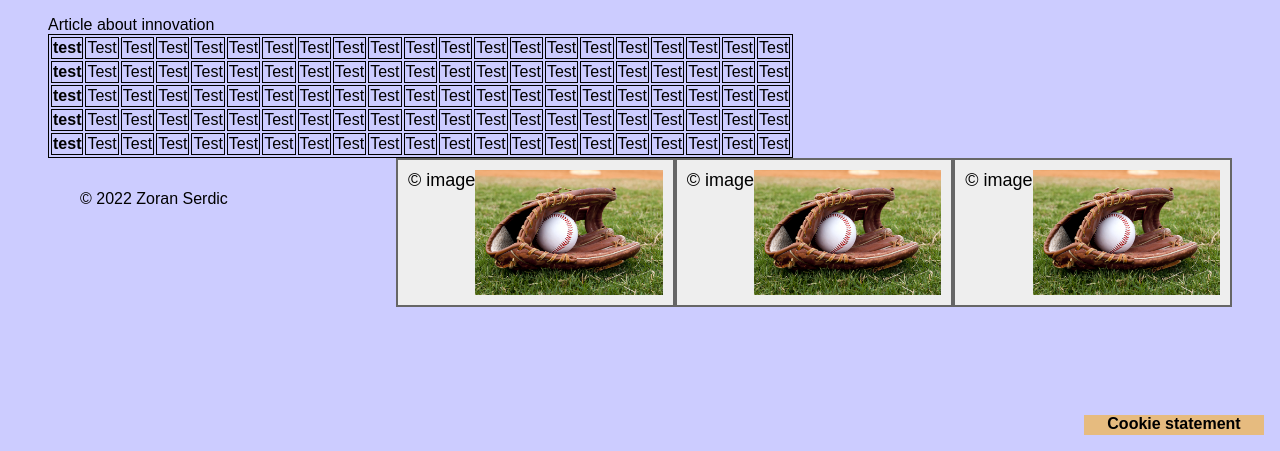
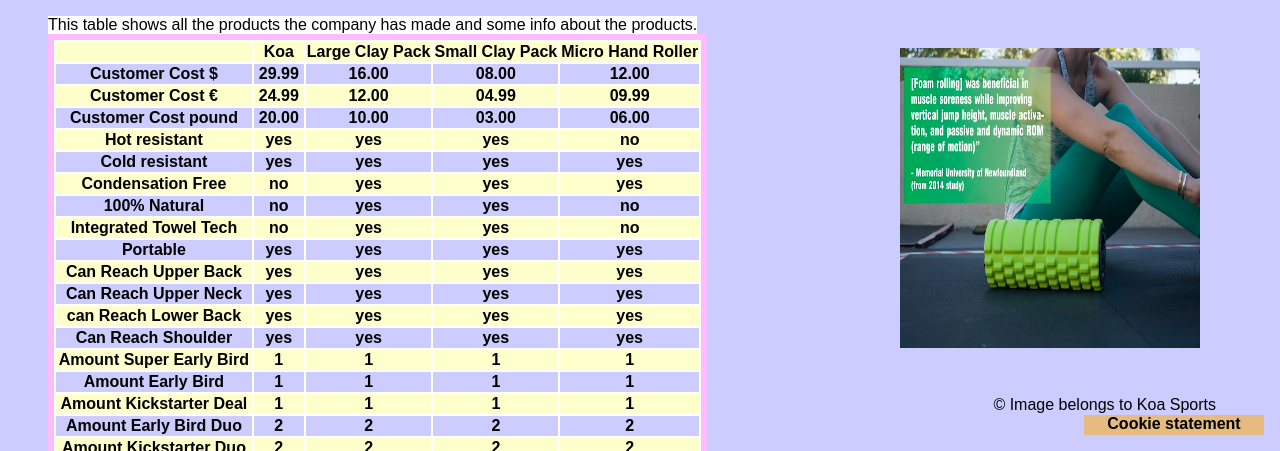
Before and after one commit to ZoranSerdic/ZoranSerdic, a plain HTML site: page pricing.html in a window 1280 px wide. Shown: the part 349-800 px from the top of the page. Drawn offline with Linux system fonts and the light colour scheme.

Commit message:
pricing fixed & filled with content

```diff
--- a/css/pricingstyle.css
+++ b/css/pricingstyle.css
@@ -5,13 +5,7 @@
 		display: none;
 	}
 
-	.asideImages
-	{
-		max-width: 100%;
-		height: 125px;
-		float: right;
-	}
-
+	/**/
 	*
 	{
 		margin: 1;
@@ -28,30 +22,65 @@
 
 	table
 	{
-		font-size: 16px;
-		border-color: #000;
 		border-style: solid;
-		border-width: 1px;
+		border-width: 6px;
+		border-color: #FBF;
+		background-color: #FFF
 	}
 
-	table *
+	tr:nth-child(even)
 	{
-		font-size: 16px;
-		border-color: #000;
-		border-style: solid;
-		border-width: 1px;
+		background: #CCF;
+	}
+	tr:nth-child(odd)
+	{
+		background: #FFC;
 	}
 
-	#asideArticles > article
+	p
 	{
-		background-color: #EEE;
-		border: solid 2px #666;
-		text-align: right;
-		padding: 10px;
-		font-size: 18px;
+		float: right;
+		margin: 1em;
+	}
+
+	#tableGroup
+	{
+		float: left;
+		height: 1000px;
+		width: 700px;
+	}
+
+	#asideImages1
+	{
+		width: 300px;
+		height: 300px;
+		margin: 2em;
 		float: right;
 	}
 
+	#asideImages2
+	{
+		width: 300px;
+		height: 300px;
+		margin: 2em;
+		float: right;
+	}
+
+	#asideImages3
+	{
+		width: 300px;
+		height: 300px;
+		margin: 2em;
+		float: right;
+	}
+
+	#innovation
+	{
+		background-color: #FFF;
+		float: left;
+	}
+
+	/**/
 	#enable
 	{
 		display: none;
@@ -105,12 +134,12 @@
 		display: none;
 	}
 
+	/**/
 	*
 	{
 		margin: 1;
 		padding: 1;
 		border: 0;
-
 	}
 
 	body
@@ -120,6 +149,64 @@
 		background-color: #CCF;
 	}
 
+	table
+	{
+		border-style: solid;
+		border-width: 6px;
+		border-color: #FBF;
+		background-color: #FFF
+	}
+
+	tr:nth-child(even)
+	{
+		background: #CCF;
+	}
+	tr:nth-child(odd)
+	{
+		background: #FFC;
+	}
+
+	p
+	{
+		float: left;
+		margin: 1em;
+	}
+
+	#tableGroup
+	{
+		float: left;
+		height: 600px;
+		width: 700px;
+	}
+
+	#asideImages1
+	{
+		display: none;
+	}
+
+	#asideImages2
+	{
+		width: 300px;
+		height: 300px;
+		margin: 2em;
+		float: left;
+	}
+
+	#asideImages3
+	{
+		width: 300px;
+		height: 300px;
+		margin: 2em;
+		float: left;
+	}
+
+	#innovation
+	{
+		background-color: #FFF;
+		float: left;
+	}
+
+	/**/
 	#enable
 	{
 		display: none;
@@ -145,7 +232,7 @@
 
 	#websiteFooter
 	{
-		width: 400px;
+		width: 200px;
 		margin: 2em;
 		font-size: 16px;
 		text-align: left;
@@ -173,12 +260,12 @@
 		display: none;
 	}
 
+	/**/
 	*
 	{
 		margin: 1;
 		padding: 1;
 		border: 0;
-
 	}
 
 	body
@@ -187,6 +274,67 @@
 		margin: 3em;
 		background-color: #CCF;
 	}
+
+	table
+	{
+		border-style: solid;
+		border-width: 6px;
+		border-color: #FBF;
+		background-color: #FFF
+	}
+
+	tr:nth-child(even)
+	{
+		background: #CCF;
+	}
+	tr:nth-child(odd)
+	{
+		background: #FFC;
+	}
+
+	p
+	{
+		float: left;
+		margin: 1em;
+	}
+
+	#tableGroup
+	{
+		float: left;
+		height: 600px;
+		width: 700px;
+	}
+
+	#asideImages1
+	{
+		width: 300px;
+		height: 300px;
+		margin: 2em;
+		float: left;
+	}
+
+	#asideImages2
+	{
+		width: 300px;
+		height: 300px;
+		margin: 2em;
+		float: left;
+	}
+
+	#asideImages3
+	{
+		width: 300px;
+		height: 300px;
+		margin: 2em;
+		float: left;
+	}
+
+	#innovation
+	{
+		display:none;
+	}
+
+	/**/
 
 	#enable
 	{
@@ -225,14 +373,12 @@
 
 	#websiteLogo
 	{
-		width: 100px;
-		height: 100px;
-		float: center;
+		display: none;
 	}
 
 	#websiteFooter
 	{
-		width: 400px;
+		width: 200px;
 		margin: 2em;
 		font-size: 16px;
 		text-align: left;
--- a/pricing.html
+++ b/pricing.html
@@ -48,142 +48,175 @@
 				</h3>
 			</nav>
 		</header>
-			<article>
-				Article about innovation
+		<Section id="tableGroup">
+			<article id="innovation">
+				This table shows all the products the company has made and some info about the products.
 			</article>
-		<Section>
 			<table>
+				<colgroup>
+					<col />
+					<col />
+					<col />
+					<col />
+					<col />
+					<col />
+				</colgroup>
 				<tr>
-					<th>test</th>
-					<td>Test</td>
-					<td>Test</td>
-					<td>Test</td>
-					<td>Test</td>
-					<td>Test</td>
-					<td>Test</td>
-					<td>Test</td>
-					<td>Test</td>
-					<td>Test</td>
-					<td>Test</td>
-					<td>Test</td>
-					<td>Test</td>
-					<td>Test</td>
-					<td>Test</td>
-					<td>Test</td>
-					<td>Test</td>
-					<td>Test</td>
-					<td>Test</td>
-					<td>Test</td>
-					<td>Test</td>
+					<th>&nbsp</th>
+					<th>&nbsp Koa &nbsp</th>
+					<th>Large Clay Pack</th>
+					<th>Small Clay Pack</th>
+					<th>Micro Hand Roller</th>
 				</tr>
 				<tr>
-					<th>test</th>
-					<td>Test</td>
-					<td>Test</td>
-					<td>Test</td>
-					<td>Test</td>
-					<td>Test</td>
-					<td>Test</td>
-					<td>Test</td>
-					<td>Test</td>
-					<td>Test</td>
-					<td>Test</td>
-					<td>Test</td>
-					<td>Test</td>
-					<td>Test</td>
-					<td>Test</td>
-					<td>Test</td>
-					<td>Test</td>
-					<td>Test</td>
-					<td>Test</td>
-					<td>Test</td>
-					<td>Test</td>
+					<th>Customer Cost $</th>
+					<th>29.99</th>
+					<th>16.00</th>
+					<th>08.00</th>
+					<th>12.00</th>
 				</tr>
 				<tr>
-					<th>test</th>
-					<td>Test</td>
-					<td>Test</td>
-					<td>Test</td>
-					<td>Test</td>
-					<td>Test</td>
-					<td>Test</td>
-					<td>Test</td>
-					<td>Test</td>
-					<td>Test</td>
-					<td>Test</td>
-					<td>Test</td>
-					<td>Test</td>
-					<td>Test</td>
-					<td>Test</td>
-					<td>Test</td>
-					<td>Test</td>
-					<td>Test</td>
-					<td>Test</td>
-					<td>Test</td>
-					<td>Test</td>
+					<th>Customer Cost €</th>
+					<th>24.99</th>
+					<th>12.00</th>
+					<th>04.99</th>
+					<th>09.99</th>
 				</tr>
 				<tr>
-					<th>test</th>
-					<td>Test</td>
-					<td>Test</td>
-					<td>Test</td>
-					<td>Test</td>
-					<td>Test</td>
-					<td>Test</td>
-					<td>Test</td>
-					<td>Test</td>
-					<td>Test</td>
-					<td>Test</td>
-					<td>Test</td>
-					<td>Test</td>
-					<td>Test</td>
-					<td>Test</td>
-					<td>Test</td>
-					<td>Test</td>
-					<td>Test</td>
-					<td>Test</td>
-					<td>Test</td>
-					<td>Test</td>
+					<th>Customer Cost pound</th>
+					<th>20.00</th>
+					<th>10.00</th>
+					<th>03.00</th>
+					<th>06.00</th>
 				</tr>
 				<tr>
-					<th>test</th>
-					<td>Test</td>
-					<td>Test</td>
-					<td>Test</td>
-					<td>Test</td>
-					<td>Test</td>
-					<td>Test</td>
-					<td>Test</td>
-					<td>Test</td>
-					<td>Test</td>
-					<td>Test</td>
-					<td>Test</td>
-					<td>Test</td>
-					<td>Test</td>
-					<td>Test</td>
-					<td>Test</td>
-					<td>Test</td>
-					<td>Test</td>
-					<td>Test</td>
-					<td>Test</td>
-					<td>Test</td>
+					<th>Hot resistant</th>
+					<th>yes</th>
+					<th>yes</th>
+					<th>yes</th>
+					<th>no</th>
+				</tr>
+				<tr>
+					<th>Cold resistant</th>
+					<th>yes</th>
+					<th>yes</th>
+					<th>yes</th>
+					<th>yes</th>
+				</tr>
+				<tr>
+					<th>Condensation Free</th>
+					<th>no</th>
+					<th>yes</th>
+					<th>yes</th>
+					<th>yes</th>
+				</tr>
+				<tr>
+					<th>100% Natural</th>
+					<th>no</th>
+					<th>yes</th>
+					<th>yes</th>
+					<th>no</th>
+				</tr>
+				<tr>
+					<th>Integrated Towel Tech</th>
+					<th>no</th>
+					<th>yes</th>
+					<th>yes</th>
+					<th>no</th>
+				</tr>
+				<tr>
+					<th>Portable</th>
+					<th>yes</th>
+					<th>yes</th>
+					<th>yes</th>
+					<th>yes</th>
+				</tr>
+				<tr>
+					<th>Can Reach Upper Back</th>
+					<th>yes</th>
+					<th>yes</th>
+					<th>yes</th>
+					<th>yes</th>
+				</tr>
+				<tr>
+					<th>Can Reach Upper Neck</th>
+					<th>yes</th>
+					<th>yes</th>
+					<th>yes</th>
+					<th>yes</th>
+				</tr>
+				<tr>
+					<th>can Reach Lower Back</th>
+					<th>yes</th>
+					<th>yes</th>
+					<th>yes</th>
+					<th>yes</th>
+				</tr>
+				<tr>
+					<th>Can Reach Shoulder</th>
+					<th>yes</th>
+					<th>yes</th>
+					<th>yes</th>
+					<th>yes</th>
+				</tr>
+				<tr>
+					<th>Amount Super Early Bird</th>
+					<th>1</th>
+					<th>1</th>
+					<th>1</th>
+					<th>1</th>
+				</tr>
+				<tr>
+					<th>Amount Early Bird</th>
+					<th>1</th>
+					<th>1</th>
+					<th>1</th>
+					<th>1</th>
+				</tr>
+				<tr>
+					<th>Amount Kickstarter Deal</th>
+					<th>1</th>
+					<th>1</th>
+					<th>1</th>
+					<th>1</th>
+				</tr>
+				<tr>
+					<th>Amount Early Bird Duo</th>
+					<th>2</th>
+					<th>2</th>
+					<th>2</th>
+					<th>2</th>
+				</tr>
+				<tr>
+					<th>Amount Kickstarter Duo</th>
+					<th>2</th>
+					<th>2</th>
+					<th>2</th>
+					<th>2</th>
+				</tr>
+				<tr>
+					<th>Amount Kickstarter Quad</th>
+					<th>4</th>
+					<th>4</th>
+					<th>4</th>
+					<th>4</th>
 				</tr>
 			</table>
+			<p>
+				Source of data &copy; 2022
+			</p>
 		</section>
-		<aside id="asideArticles">
-			<article>
-				<a href="https://www.inholland.nl"> <img class="asideImages" src="images/honkbal.png" alt="&copy; Honkball"/> </a>
-					&copy; image
-			</article>
-			<article>
-				<a href="https://www.inholland.nl"> <img class="asideImages" src="images/honkbal.png" alt="&copy; Honkball"/> </a>
-					&copy; image
-			</article>
-			<article>
-				<a href="https://www.inholland.nl"> <img class="asideImages" src="images/honkbal.png" alt="&copy; Honkball"/> </a>
-					&copy; image
-			</article>
-		</aside>
+		<section>
+			<aside id="asideSection">
+				<a href="https://www.inholland.nl"> <img id="asideImages1" src="images/Koa.jpg" alt="&copy; Koa Sports"/> </a>
+				<p>&copy; Image belongs to Koa Sports</p>
+				<a href="https://www.inholland.nl"> <img id="asideImages2" src="images/KoaInjury.jpg" alt="&copy; Koa Sports"/> </a>
+				<p>&copy; Image belongs to Koa Sports</p>
+				<a href="https://www.inholland.nl"> <img id="asideImages3" src="images/KoaSize.png" alt="&copy; Koa Sports"/> </a>
+				<p>&copy; Image belongs to Koa Sports</p>
+			</aside>
+		</section>
+
 		<footer id="websiteFooter">
 			&copy; 2022 Zoran Serdic
 		</footer>
```
